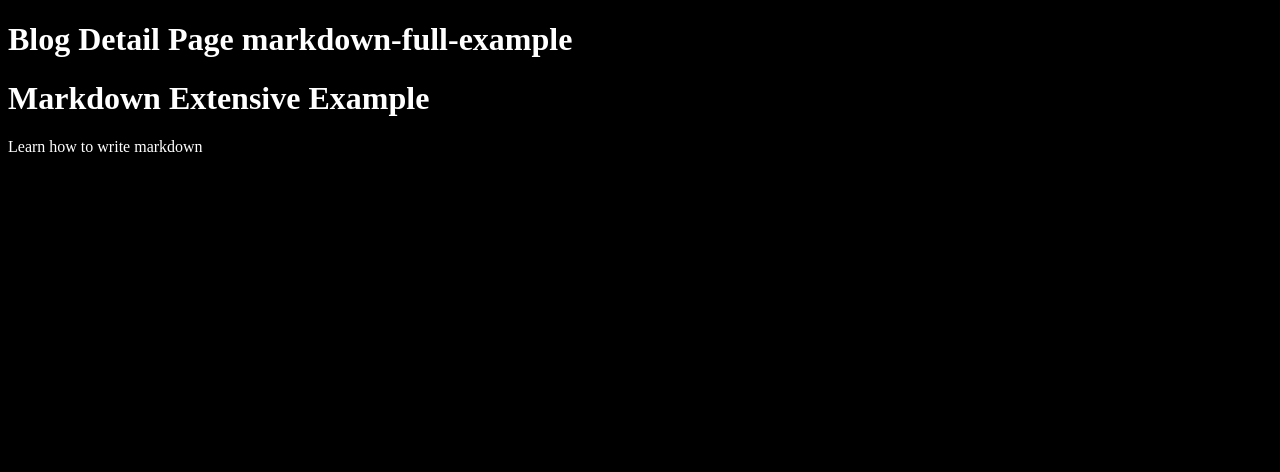
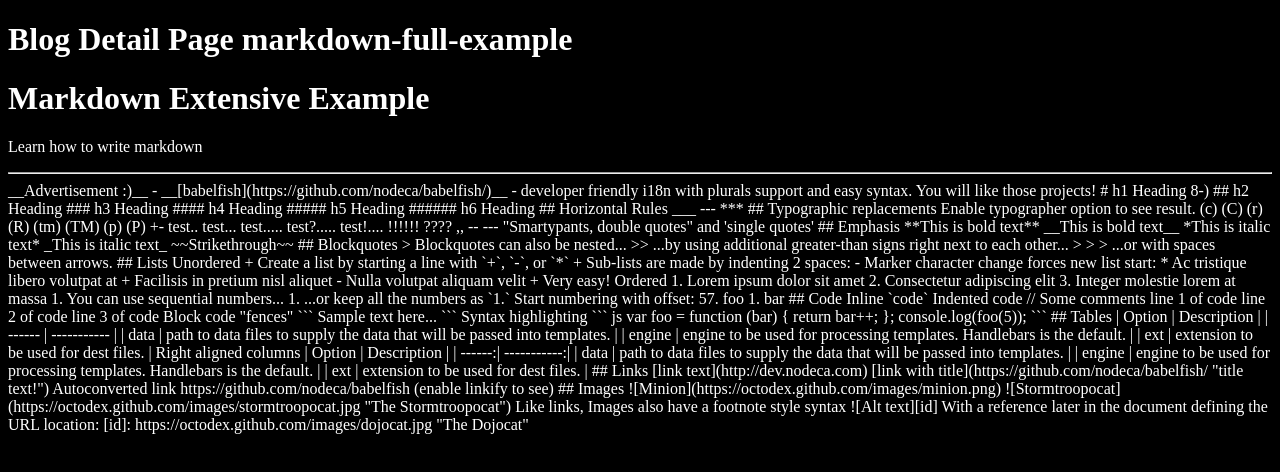
Before and after one commit to noshoesplease/udemy-Complete-Next.js, a Next.js app: page /blogs/markdown-full-example in a window 1280 px wide. Shown: the top 472 px of the page. Built offline with nearby package versions, Linux system fonts and the light colour scheme.

Commit message:
rendering markdown content

```diff
--- a/src/app/blogs/[slug]/page.jsx
+++ b/src/app/blogs/[slug]/page.jsx
@@ -15,6 +15,8 @@ function BlogDetailPage({ params }) {
         <div>
           <h1>{blog.title}</h1>
           <p>{blog.description}</p>
+          <hr />
+          <div>{blog.content}</div>
         </div>
       ) : (
         <div>Blog not found</div>
--- a/src/app/portfolios/[slug]/page.jsx
+++ b/src/app/portfolios/[slug]/page.jsx
@@ -15,6 +15,8 @@ function PortfolioDetailPage({ params }) {
         <div>
           <h1>{portfolio.title}</h1>
           <p>{portfolio.description}</p>
+          <hr />
+          <div>{portfolio.content}</div>
         </div>
       ) : (
         <div>Portfolio not found</div>
```
